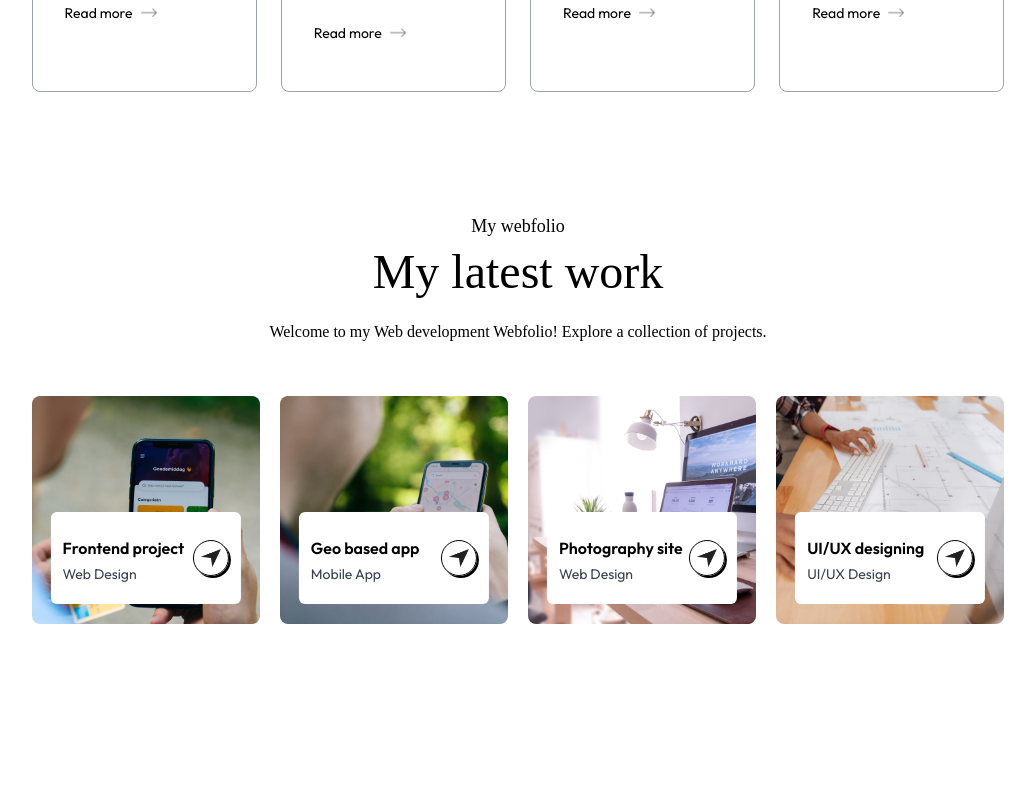
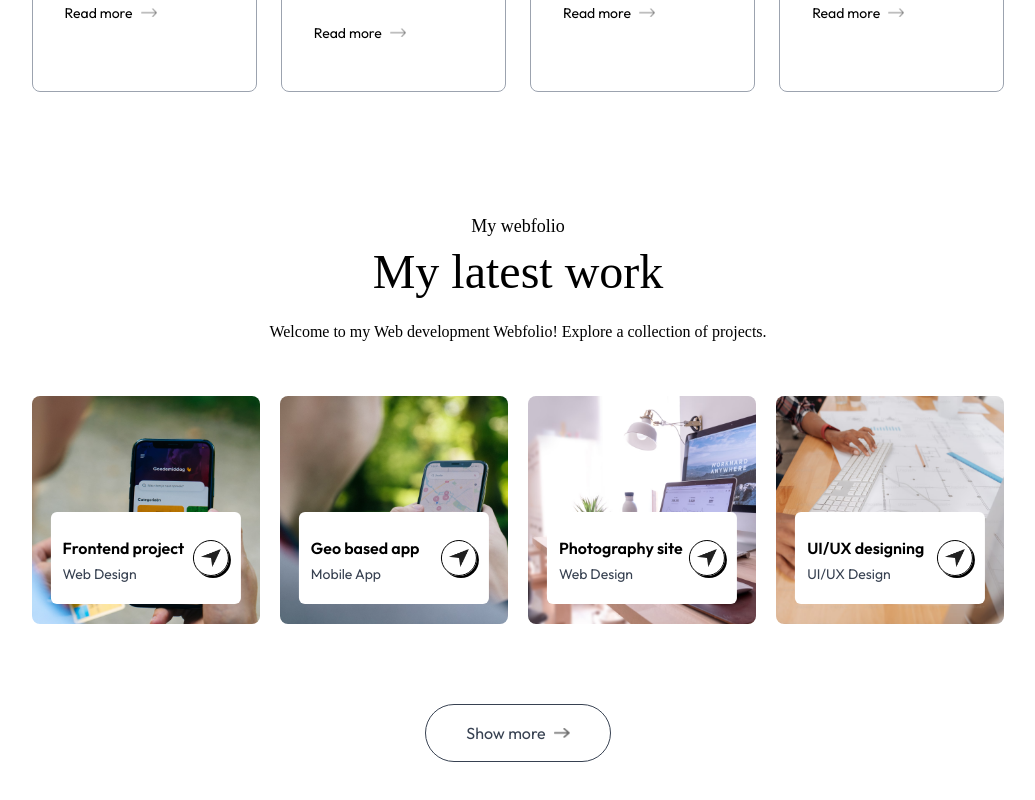
Before and after one commit to SiLEnT-24/webfolio, a Next.js app: page / in a window 1280 px wide. Shown: the part 2123-2923 px from the top of the page, without its empty margins (122-1157 px from the left). Before the commit the page ends 2827 px from the top, so only its background shows below. Built offline with nearby package versions, Linux system fonts and the light colour scheme; a web font is replaced by a local one.

Commit message:
Add "Show more" button to Work component for enhanced navigation

```diff
--- a/app/components/Work.jsx
+++ b/app/components/Work.jsx
@@ -34,6 +34,10 @@ const Work = () =>{
                 </div>
             ))}
         </div>
+        <a href="" className='flex w-max items-center justify-center gap-2 text-gray-700
+        border-[0.5px] border-gray-700 rounded-full py-3 px-10 mx-auto my-20 hover:bg-lightHover duration-500'>
+            Show more <Image src={assets.right_arrow_bold} alt='right arrow bold' className='w-4' />
+        </a>
         </div>
     )
 }
```
